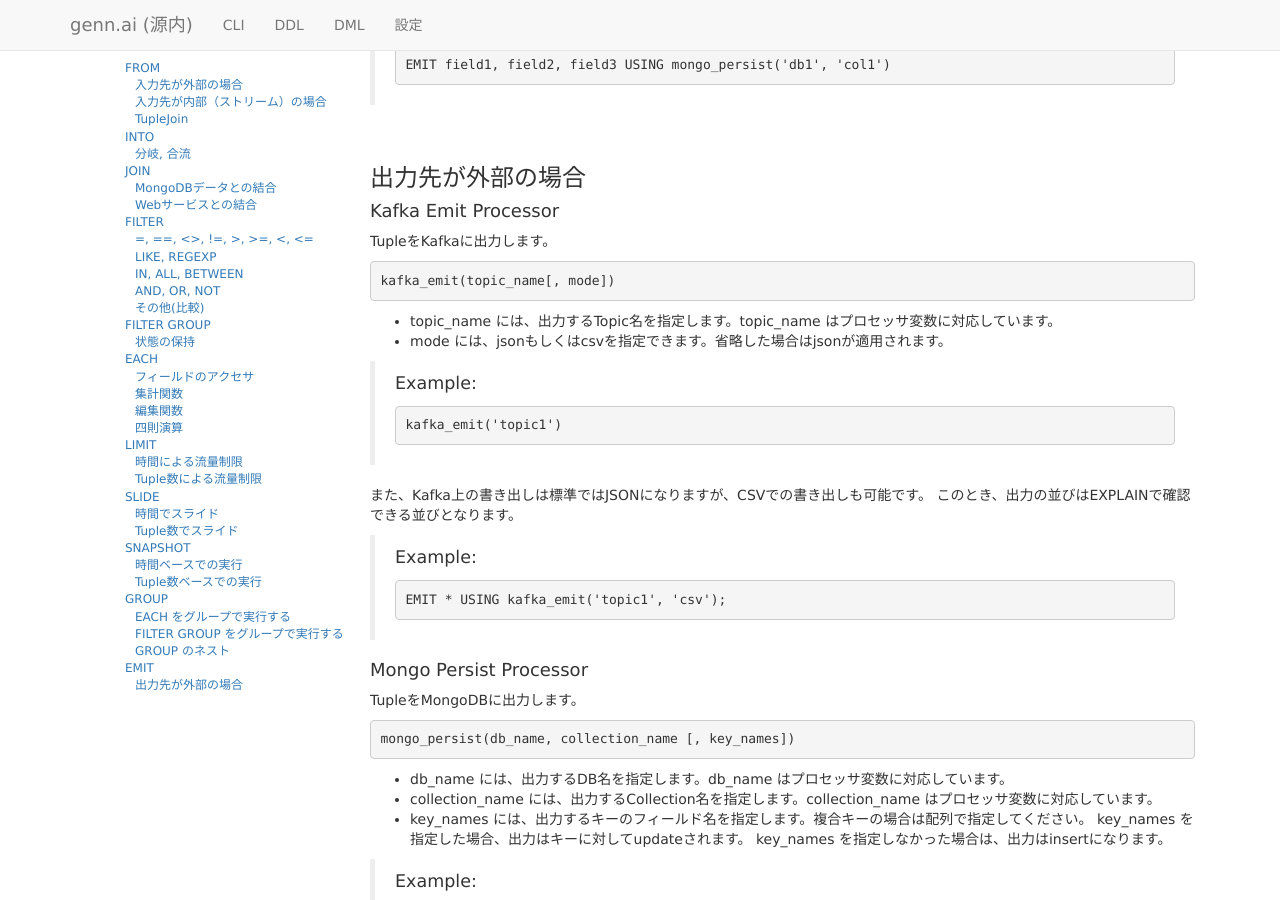
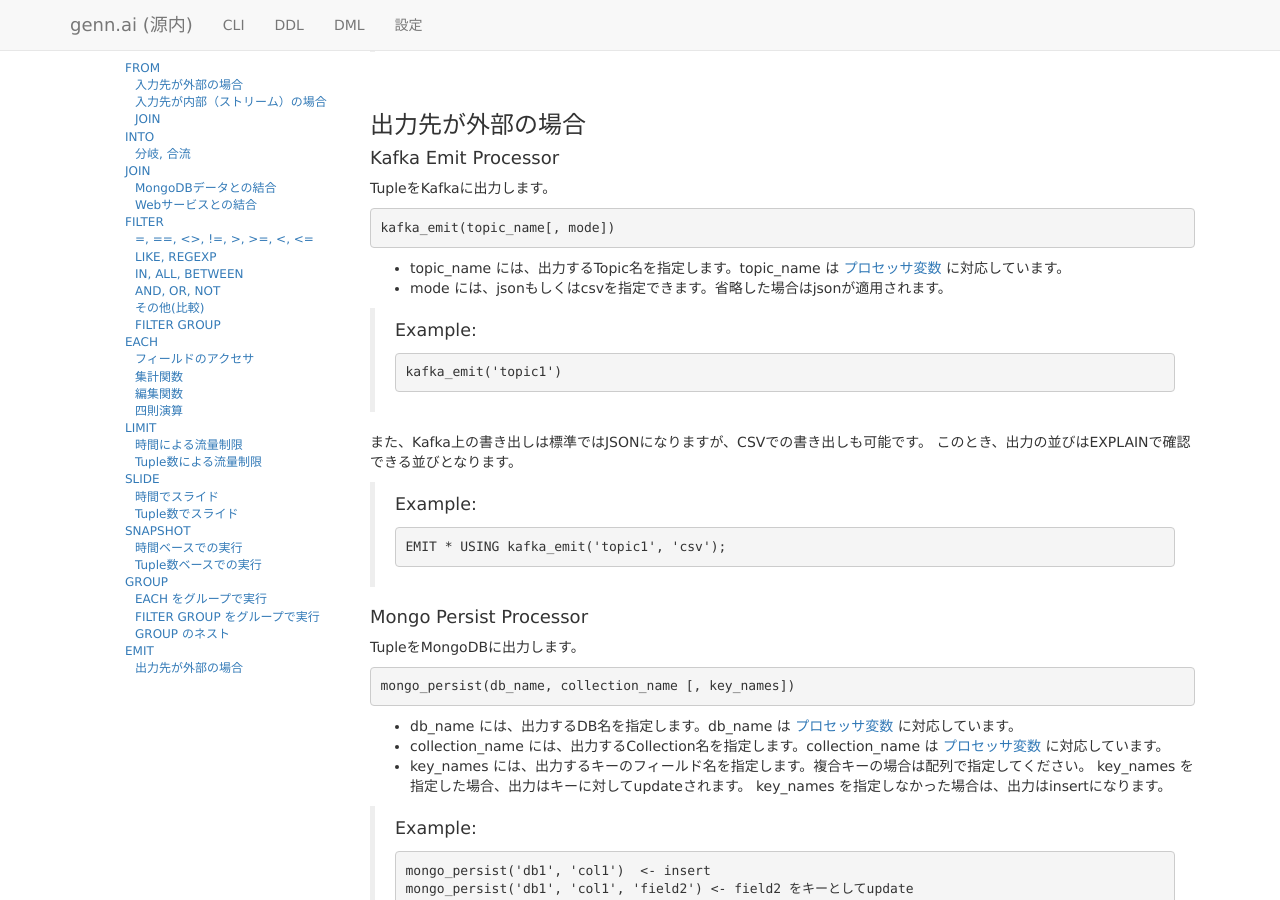
Before and after one commit to tf0054/trygennai.github.com, a Jekyll site: the page built from dml_ja.md, in a window 1280 px wide and 900 px high, scrolled down 22081 px. Built offline with Jekyll 4.4.1, drawn with Linux system fonts in a browser that asks for light colours; nearby versions of some CDN libraries; comment, search, counter and statistics services are not loaded; some of the changed text lies outside the part shown.

Commit message:
Revised menu structure slightly

```diff
--- a/dml_ja.md
+++ b/dml_ja.md
@@ -63,7 +63,7 @@ TupleをKafkaから読み込みます。システムのデフォルトとして
 >
     FROM s1(ua1, ua2), s2(v1)
 
-### TupleJoin
+### JOIN
 
 複数のTupleをフィールドの値を元に結合します。
 
@@ -445,7 +445,7 @@ TupleのフィールドがMAP型の場合は、フィールドの値を以下の
 
 ---
 
-## FILTER GROUP
+### FILTER GROUP
 
 FILTER GROUP は、複数のTupleに対してTupleの通過を判定します。
 
@@ -482,7 +482,7 @@ Tupleに状態フィールドを追加します。STATE TO clause を省略し
  fg_stateは、条件１と条件２のそれぞれを満たした日時が格納されます。
  条件の数と等しいTIMESTAMPのLISTになります。
 
-### 状態の保持
+#### 状態の保持
 
 period を用いて、フィルタの状態をどれだけ保持するか、を指定します。
 
@@ -915,7 +915,7 @@ BEGIN GROUP ... END GROUP で囲まれたクエリを、グループで実行し
 
 * field には、グループ化するフィールドの名前を指定します。
 
-### EACH をグループで実行する
+### EACH をグループで実行
 
 > Example:
 >
@@ -924,9 +924,9 @@ BEGIN GROUP ... END GROUP で囲まれたクエリを、グループで実行し
     EMIT * USING mongo_persist('db1', 'col2', 'user_name');
     END GROUP
 
-user_name ごとに（ユーザごとに）Tupleがカウントされます。
+user_name ごと（ユーザごと）にTupleがカウントされます。
 
-### FILTER GROUP をグループで実行する
+### FILTER GROUP をグループで実行
 
 > Example:
 >
@@ -993,7 +993,7 @@ TupleをKafkaに出力します。
     kafka_emit(topic_name[, mode])
 
 
-* topic_name には、出力するTopic名を指定します。topic_name はプロセッサ変数に対応しています。
+* topic_name には、出力するTopic名を指定します。topic_name は [プロセッサ変数](/dml_ja.html#section-20) に対応しています。
 * mode には、jsonもしくはcsvを指定できます。省略した場合はjsonが適用されます。
 
 > Example:
@@ -1015,8 +1015,8 @@ TupleをMongoDBに出力します。
     mongo_persist(db_name, collection_name [, key_names])
 
 
-* db_name には、出力するDB名を指定します。db_name はプロセッサ変数に対応しています。
-* collection_name には、出力するCollection名を指定します。collection_name はプロセッサ変数に対応しています。
+* db_name には、出力するDB名を指定します。db_name は [プロセッサ変数](/dml_ja.html#section-20) に対応しています。
+* collection_name には、出力するCollection名を指定します。collection_name は [プロセッサ変数](/dml_ja.html#section-20) に対応しています。
 * key_names には、出力するキーのフィールド名を指定します。複合キーの場合は配列で指定してください。
  key_names を指定した場合、出力はキーに対してupdateされます。
  key_names を指定しなかった場合は、出力はinsertになります。
```
Also changed, not shown: other parts of dml_ja.md (+1 -1 lines).
